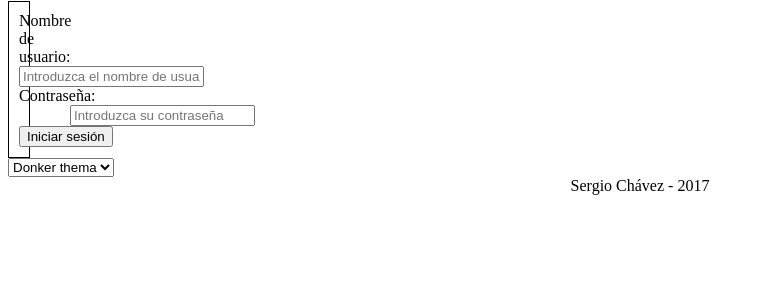
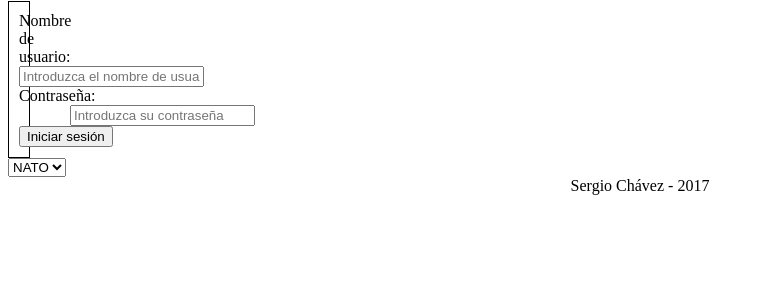
Before and after one commit to Cipher66/Proyecto-de-Python, a Flask app: page / in a window 1280 px wide. Shown: the part 120-420 px from the top of the page, without its empty margins (0-764 px from the left). Run offline with Flask 2, Linux system fonts and the light colour scheme.

Commit message:
V0.1.8
>Una imágen subida para probar el cambio de tema con lista

```diff
--- a/templates/index.html
+++ b/templates/index.html
@@ -10,8 +10,8 @@
     function changeTheme() {
         var e = document.getElementById("thema");
         var strUser = e.options[e.selectedIndex].text;
-        if (strUser == "Donker thema") {
-            document.body.style.backgroundImage = 'url(img/binding_dark.png)';
+        if (strUser == "NATO") {
+            document.body.style.backgroundImage = "url('images/james_kerry.jpg'')";
         }
         if (strUser == "Licht thema") {
             document.body.style.backgroundImage = 'url(img/binding_light.png)';
@@ -34,8 +34,9 @@
         </div>
     </aside>
     <select name="thema" id="thema" onchange="changeTheme();">
-    <option value="dark">Donker thema</option>
-    <option value="light">Licht thema</option>
+    <option value="dark">NATO</option>
+    <option value="light">CSAT</option>
+    <option value="dank">AAF</option>
     </select>
     <footer>
         <center>Sergio Chávez - 2017</center>
```
Also changed, not shown: templates/images/james_kerry.jpg (added).
